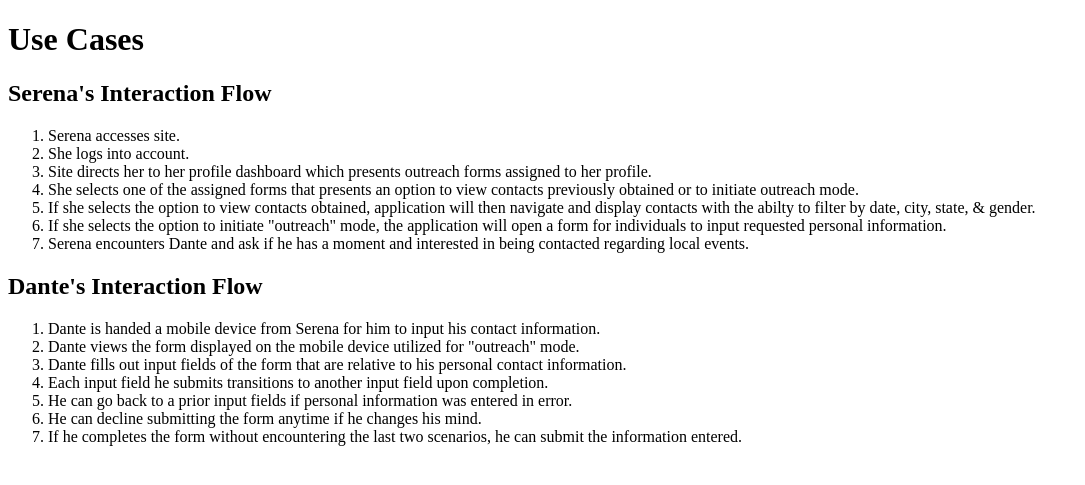
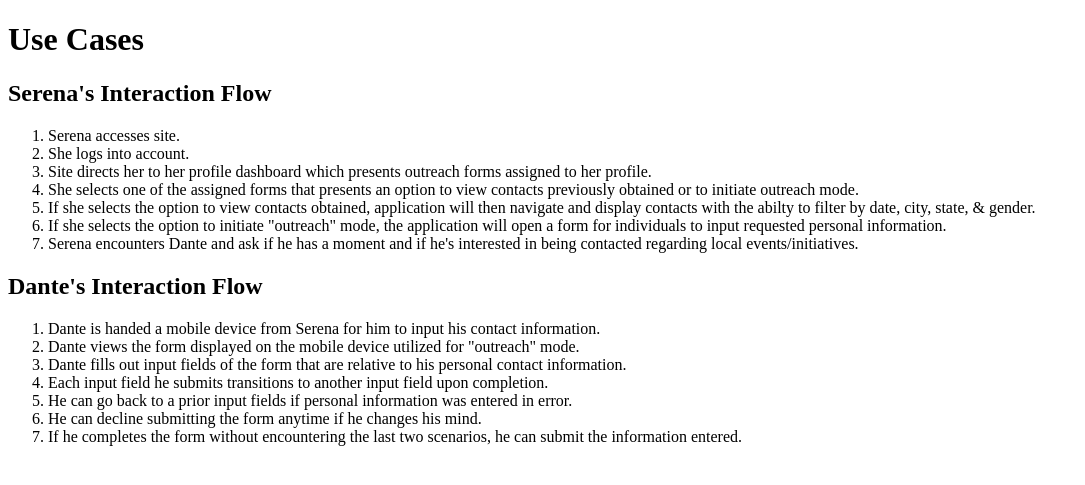
Before and after one commit to KDAtkins/contact-sheet, a PHP site: page /use-cases.php in a window 1280 px wide. Shown: the part 26-511 px from the top of the page, without its empty margins (0-1085 px from the left). Run offline with PHP 8.4, Linux system fonts and the light colour scheme.

Commit message:
made small change to interaction flow

```diff
--- a/epic/use-cases.php
+++ b/epic/use-cases.php
@@ -29,7 +29,7 @@
 					<li>She selects one of the assigned forms that presents an option to view contacts previously obtained or to initiate outreach mode.</li>
 					<li>If she selects the option to view contacts obtained, application will then navigate and display contacts with the abilty to filter by date, city, state, & gender.</li>
 					<li>If she selects the option to initiate "outreach" mode, the application will open a form for individuals to input requested personal information.</li>
-					<li>Serena encounters Dante and ask if he has a moment and interested in being contacted regarding local events.</li>
+					<li>Serena encounters Dante and ask if he has a moment and if he's interested in being contacted regarding local events/initiatives.</li>
 				</ol>
 			</div>
 			<h2>Dante's Interaction Flow</h2>
```
